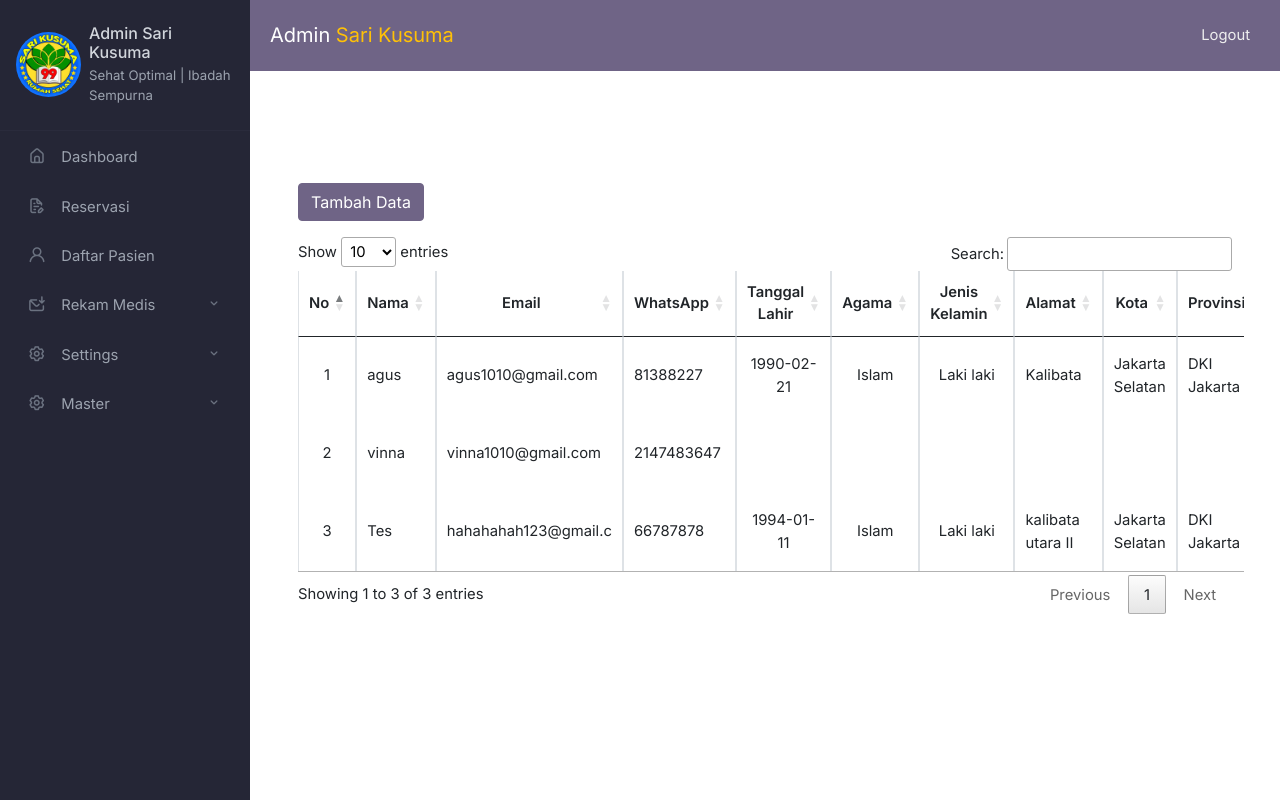
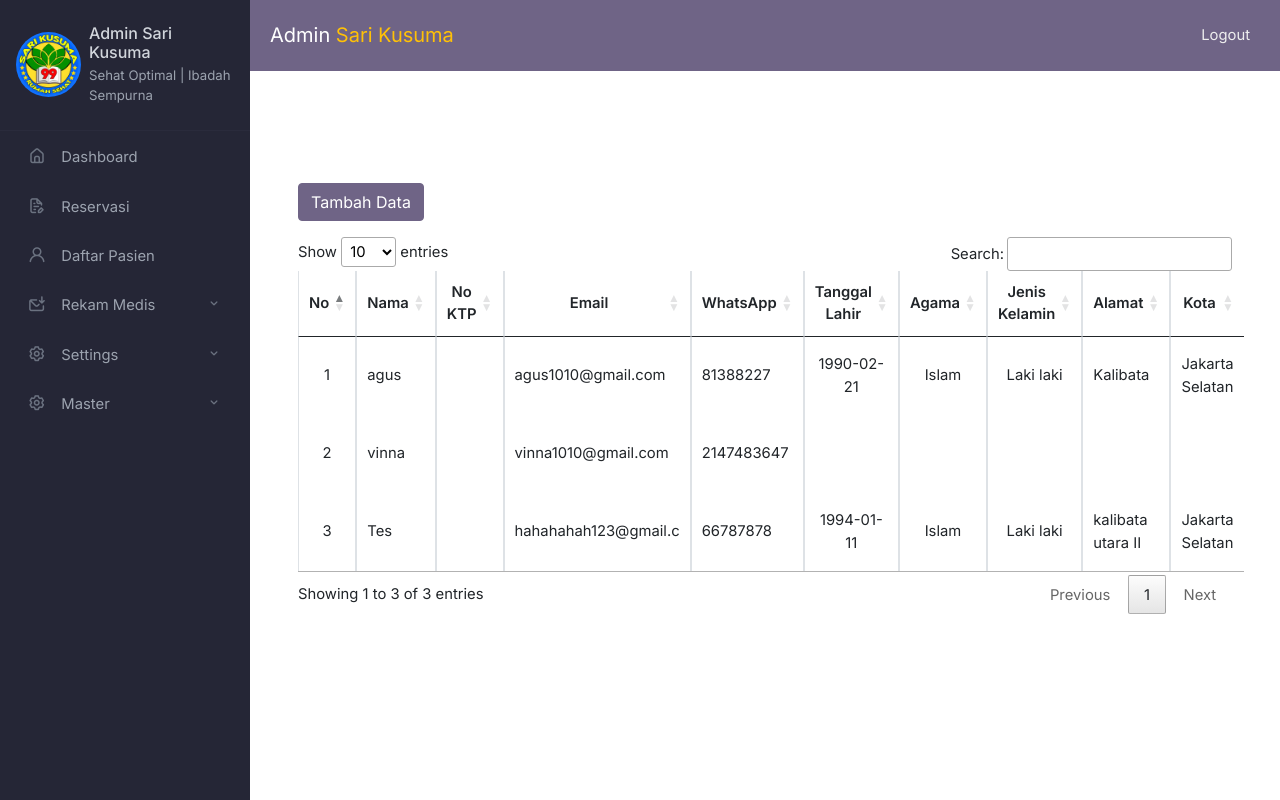
Before and after one commit to maulanaakram919/sarikusuma3, a CodeIgniter app: page /database/admin/pasien in a window 1280 px wide. Run offline with CodeIgniter, Linux system fonts and the light colour scheme; a user stored in the database is signed in; data comes from the database, SQL or seed files in the repository; data that the repository does not hold is empty; some libraries are stand-ins or nearby versions.

Commit message:
penambahan kolom KTP sebagai primary key pencarian user

```diff
--- a/application/views/admin/pasien.php
+++ b/application/views/admin/pasien.php
@@ -83,6 +83,7 @@
                     <tr>
                         <th class="text-center align-middle">No</th>
                         <th class="text-center align-middle">Nama</th>
+                        <th class="text-center align-middle">No KTP</th>
                         <th class="text-center align-middle">Email</th>
                         <th class="text-center align-middle">WhatsApp</th>
                         <th class="text-center align-middle">Tanggal Lahir</th>
@@ -101,6 +102,7 @@
                         <tr>
                             <td class="align-middle text-center"><?= $i ?></td>
                             <td class="align-middle"><?= $d['nama'] ?></td>
+                            <td class="align-middle"><?= $d['no_ktp'] ?></td>
                             <td class="align-middle"><?= $d['email'] ?></td>
                             <td class="align-middle"><?= $d['whatsapp'] ?></td>
                             <td class="align-middle text-center"><?= $d['tgl_lahir'] ?></td>
```
